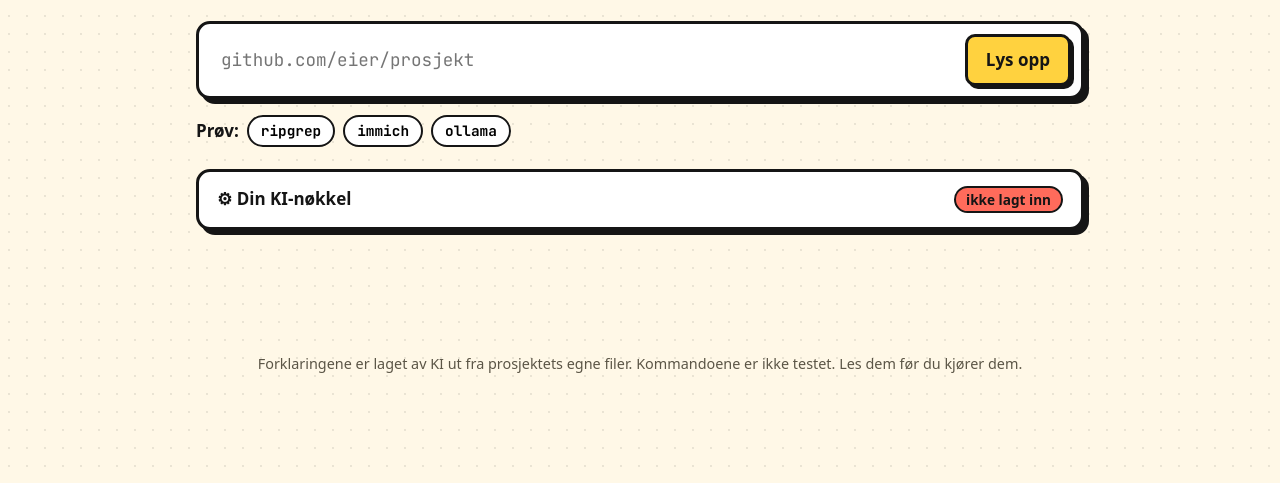
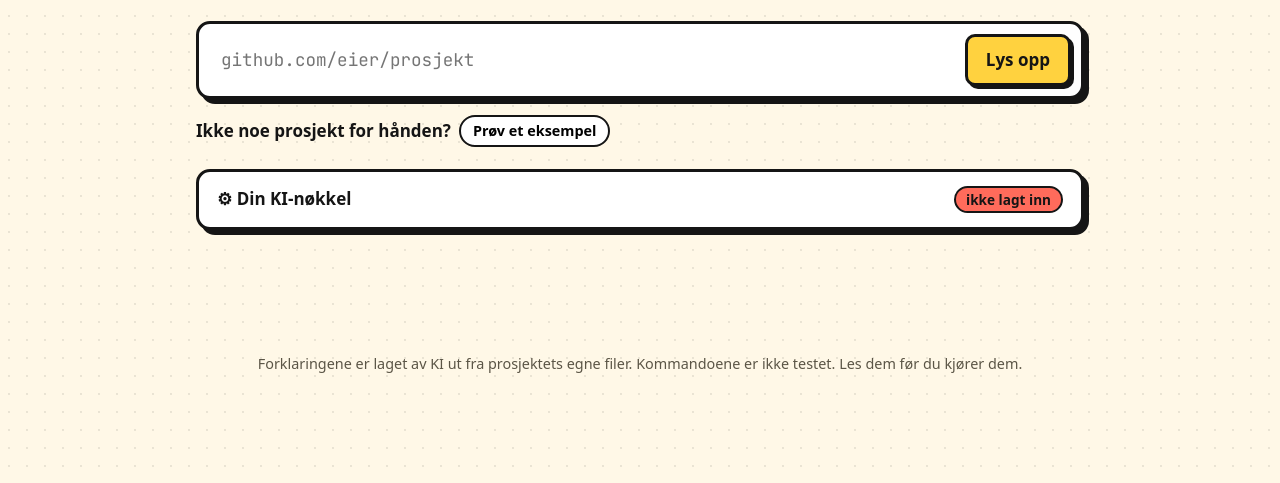
Before and after one commit to barx10/kodelykta, a website built with Vite: page index.html in a window 1280 px wide. Shown: the part 317-800 px from the top of the page. Built offline with nearby package versions, Linux system fonts and the light colour scheme.

Commit message:
Erstatt tre eksempelknapper med én «Prøv et eksempel»
Co-Authored-By: Claude Sonnet 5.5 <noreply@anthropic.com>
Claude-Session: https://claude.ai/code/session_017DSU7oKRRKjUa938nqfY7F

```diff
--- a/index.html
+++ b/index.html
@@ -32,10 +32,8 @@
           <button type="submit" class="knapp knapp-gul" id="aapne">Lys opp</button>
         </form>
         <div class="eksempler">
-          <span>Prøv:</span>
-          <button type="button" class="brikke" data-eksempel="BurntSushi/ripgrep">ripgrep</button>
-          <button type="button" class="brikke" data-eksempel="immich-app/immich">immich</button>
-          <button type="button" class="brikke" data-eksempel="ollama/ollama">ollama</button>
+          <span>Ikke noe prosjekt for hånden?</span>
+          <button type="button" class="brikke" data-eksempel="BurntSushi/ripgrep">Prøv et eksempel</button>
         </div>
 
         <details class="boks innstillinger" id="innstillinger">
--- a/src/style.css
+++ b/src/style.css
@@ -87,7 +87,7 @@ h1 { font-size: clamp(2.2rem, 6vw, 3.6rem); line-height: 1.02; margin: 4px 0 14p
 
 .eksempler { display: flex; flex-wrap: wrap; align-items: center; gap: 8px; margin: 16px 0 22px; font-weight: 700; }
 .brikke {
-  font: inherit; font-size: 0.9rem; font-family: var(--mono); cursor: pointer; background: var(--kort);
+  font: inherit; font-size: 0.9rem; cursor: pointer; background: var(--kort);
   border: 2px solid var(--blekk); border-radius: 999px; padding: 3px 12px;
 }
 .brikke:hover { background: var(--gul); }
```
